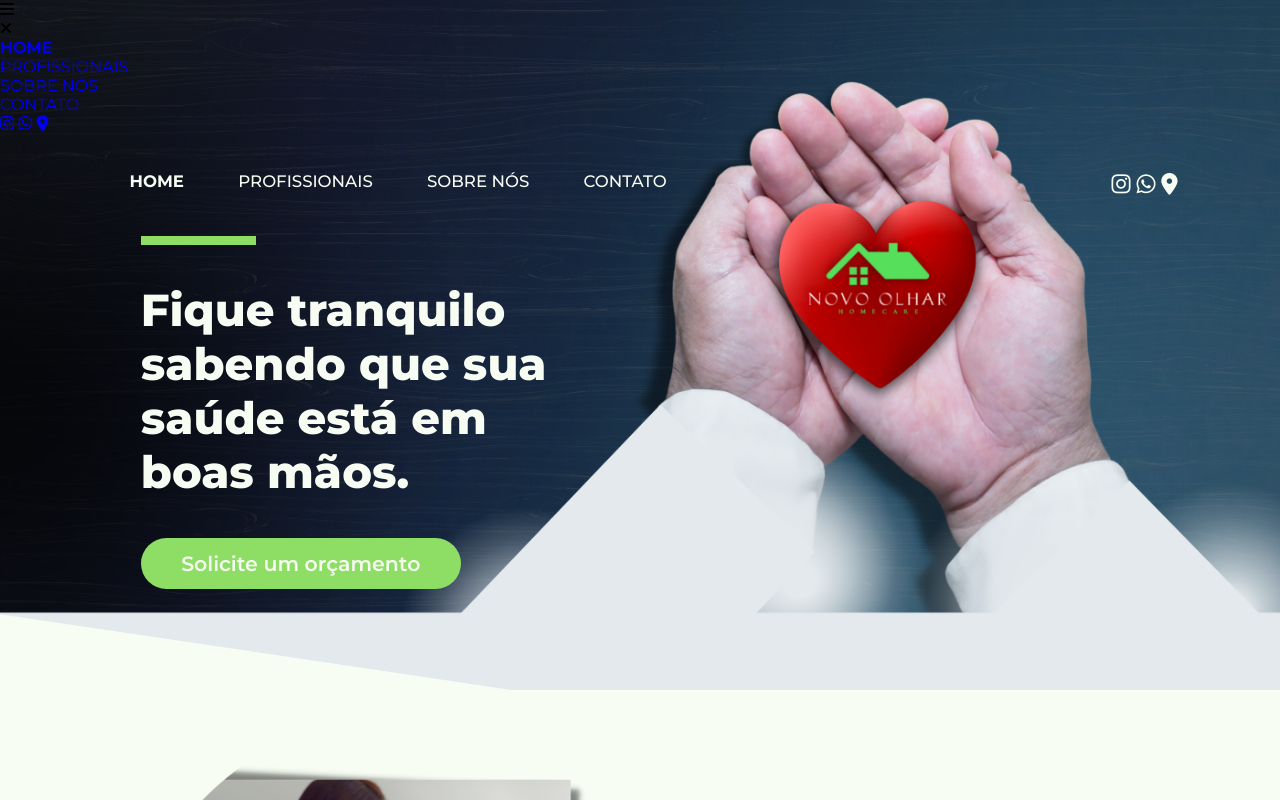
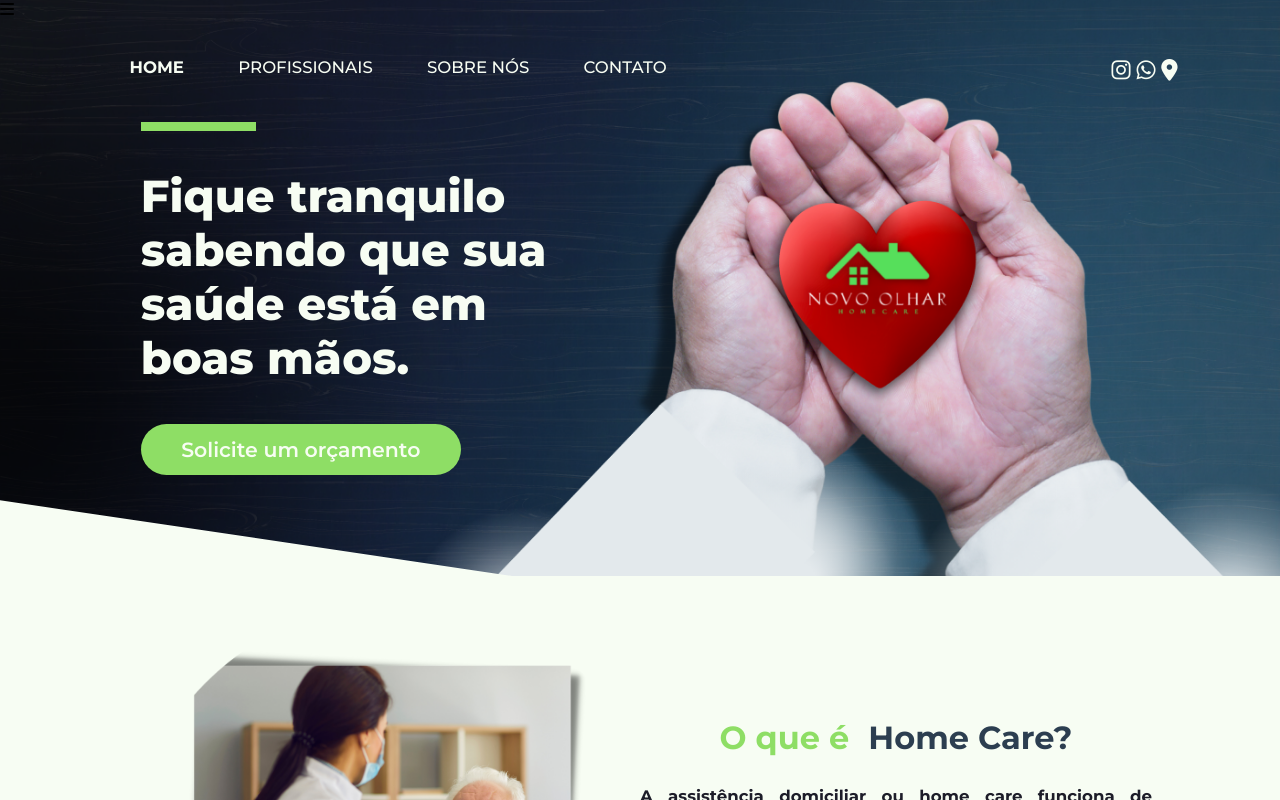
Before and after one commit to m-fernanda333/HomeCareNovoOlhar, a plain HTML site: page index.html in a window 1280 px wide. Drawn offline with Linux system fonts and the light colour scheme.

Commit message:
versao beta do 1 mobile

```diff
--- a/index.html
+++ b/index.html
@@ -12,12 +12,12 @@
 <body id="hd1">
 
     <div class="wrap">
-        <header>
+        <header id="headerSemLogo">
 
             <div class="MenuHambMobile" id="openHamb"  onClick="openHamb()"> <i class="fa-solid fa-bars"></i> </div>
-            <div class="MenuHambMobile" id="closeHamb"  onClick="closeHamb()"> <i class="fa fa-times" aria-hidden="true"></i> </div>
+            <div class="MenuHambMobile" id="closeHamb"  onClick="closeHamb()" style="display: none;"> <i class="fa fa-times" aria-hidden="true"></i> </div>
 
-            <div id="navBarMobile">
+            <div id="navBarMobile" style="display: none;">
                 <nav id="opcoesNavBarMobile">
                     <p class="OpcaoNavBarMobile"> <a id="corrente" href="index.html"> HOME </a> </p>
                     <p class="OpcaoNavBarMobile"> <a href="profissionais.html"> PROFISSIONAIS </a> </p>
--- a/style.css
+++ b/style.css
@@ -749,14 +749,14 @@ color: #8EDE65;
      }
 
      #opcoesNavBarMobile {
-        background-color: coral;
+        /* background-color: coral; */
         width: 100%;
         display:inline-table;
         text-decoration: none;
      }
 
      .OpcaoNavBarMobile{
-        background-color: aqua;
+        /* background-color: aqua; */
         height: max-content;
         width: 100%;
         margin-bottom: 3vw;
```
Also changed, not shown: style2.css (+9 -0 lines).
